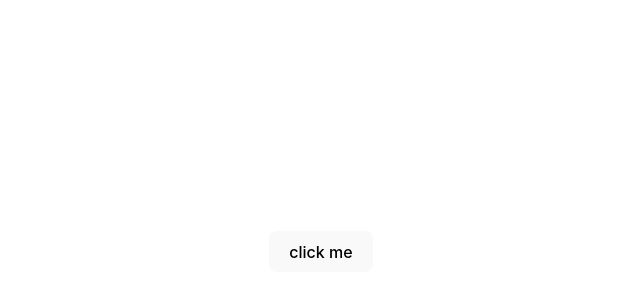
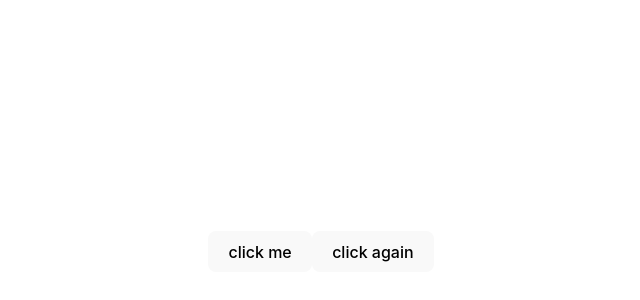
Before and after one commit to thekubilay/mazeball, a Vue app: page / in a window 1280 px wide. Shown: the part 210-510 px from the top of the page, without its empty margins (169-809 px from the left). Built offline with nearby package versions, Linux system fonts and the light colour scheme.

Commit message:
clicked again

```diff
--- a/src/App.vue
+++ b/src/App.vue
@@ -1,6 +1,7 @@
 <template>
   <div class="scene">
     <Button>click me</Button>
+    <Button>click again</Button>
     <canvas ref="canvas" class="canvas"></canvas>
   </div>
 </template>
```
